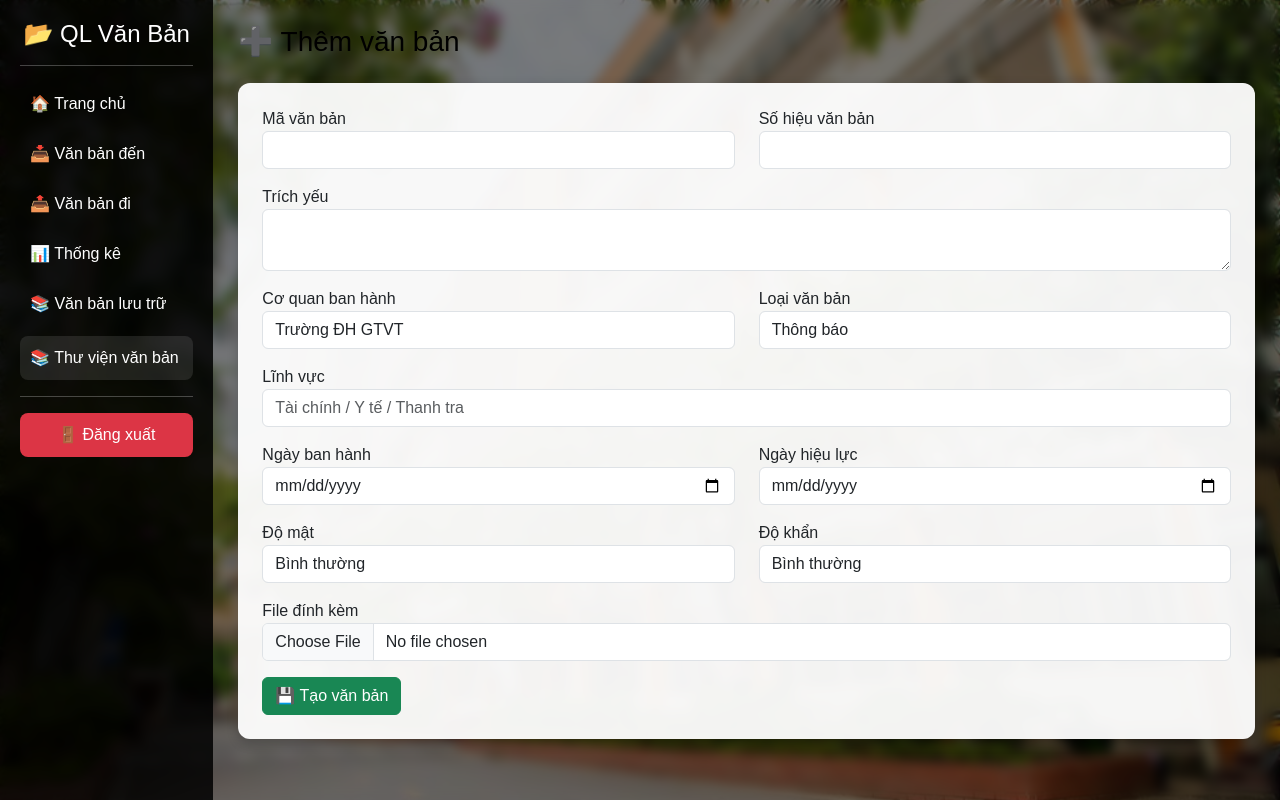
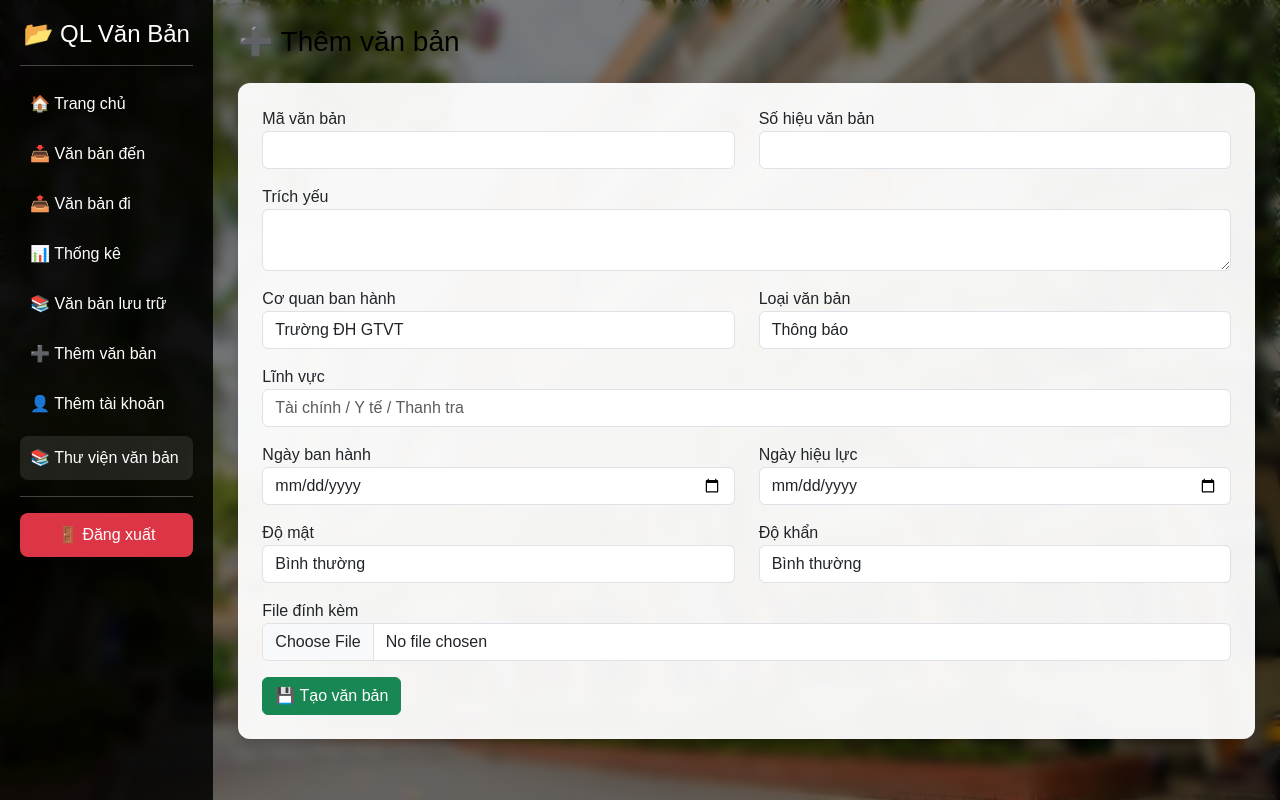
Before and after one commit to duykhanh0811/quanlyvanban, a Flask app: page /create in a window 1280 px wide. Run offline with Flask 3, Linux system fonts and the light colour scheme; the visitor is signed in with stand-in values (Sample User, id 1); some libraries are stand-ins or nearby versions.

Commit message:
Add files via upload

```diff
--- a/templates/base.html
+++ b/templates/base.html
@@ -151,6 +151,10 @@ table th {
             <a href="/dashboard">📤 Văn bản đi</a>
             <a href="/stats">📊 Thống kê</a>
             <a href="/library">📚 Văn bản lưu trữ</a>
+            <a href="/create">➕ Thêm văn bản</a>
+            {% if session["role"] == "admin" %}
+    <a href="/admin/add_user">👤 Thêm tài khoản</a>
+{% endif %}
 
             <!-- ===== MENU THƯ VIỆN ===== -->
             <div class="menu-title" onclick="toggleMenu()">
```
